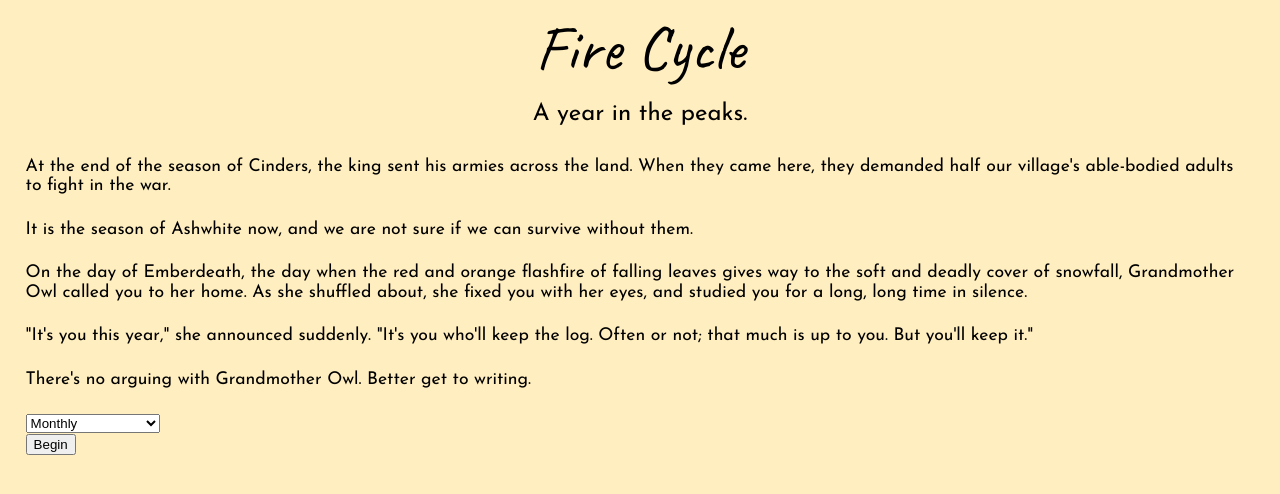
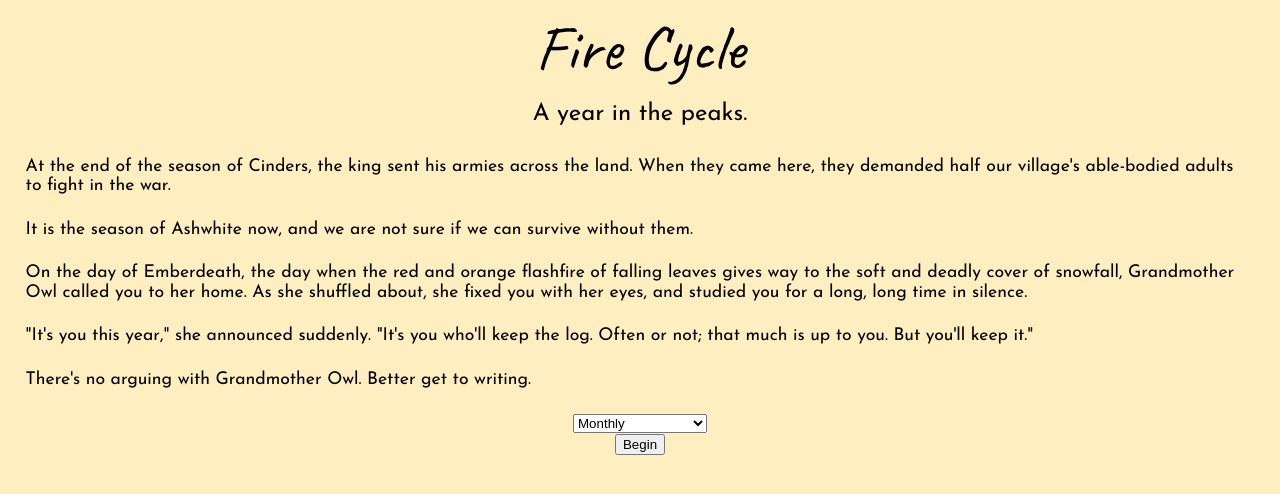
Before and after one commit to kavita-p/fire-cycle, a React (Create React App) app: page / in a window 1280 px wide. Shown: the top 494 px of the page. Built offline with nearby package versions, Linux system fonts and the light colour scheme; the HTML template or start-up script is replaced by a standard one.

Commit message:
interactive centering

```diff
--- a/public/stylesheet.css
+++ b/public/stylesheet.css
@@ -81,6 +81,10 @@ body {
   margin-right: 2%;
 }
 
+#App {
+  display: flex;
+}
+
 h1 {
   font-size: 400%;
   line-height: 1.5;
@@ -132,6 +136,12 @@ h4 {
   margin-bottom: 1%;
 }
 
+.interactives {
+  margin: 0 auto;
+  align-self: center;
+  text-align: center;
+}
+
 .btn {
   margin: auto;
   justify-content: center;
--- a/src/Components/LogBook.jsx
+++ b/src/Components/LogBook.jsx
@@ -3,7 +3,7 @@ import ReactMarkdown from 'react-markdown';
 
 const LogBook = (props) => {
   if (props.week < 1) {
-    return (<div>
+    return (<div className="interactives">
       <select value={props.scale} onChange={props.handleScale}>
         <option value={12}>Monthly</option>
         <option value= {24}>Twice a month</option>
@@ -14,14 +14,14 @@ const LogBook = (props) => {
     </div>
     );
   } else if (props.week > props.scale) {
-    return (<div>
+    return (<div className="interactives">
       <ReactMarkdown children = {markdownEngine(props.journal, props.scale)}/>
       <input className="btn" type="submit" onClick={props.advanceButton} value="Reset"/>
       <button onClick={props.handleDownload} value="Download">Download</button>
     </div>)
   } else {
     return (
-      <div>
+      <div className="interactives">
         <form>
           <textarea
             placeholder='Write here. Markdown valid!'
```
